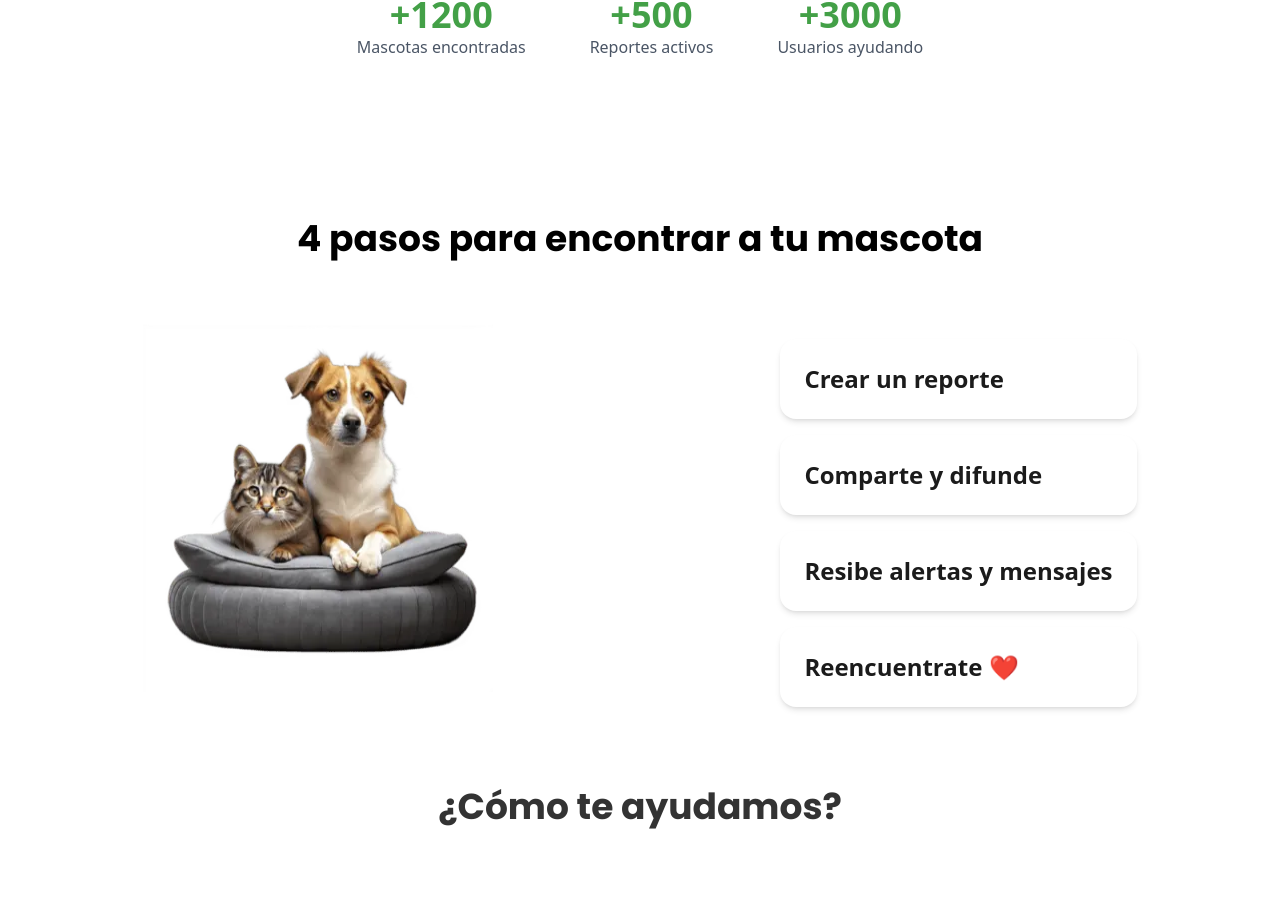
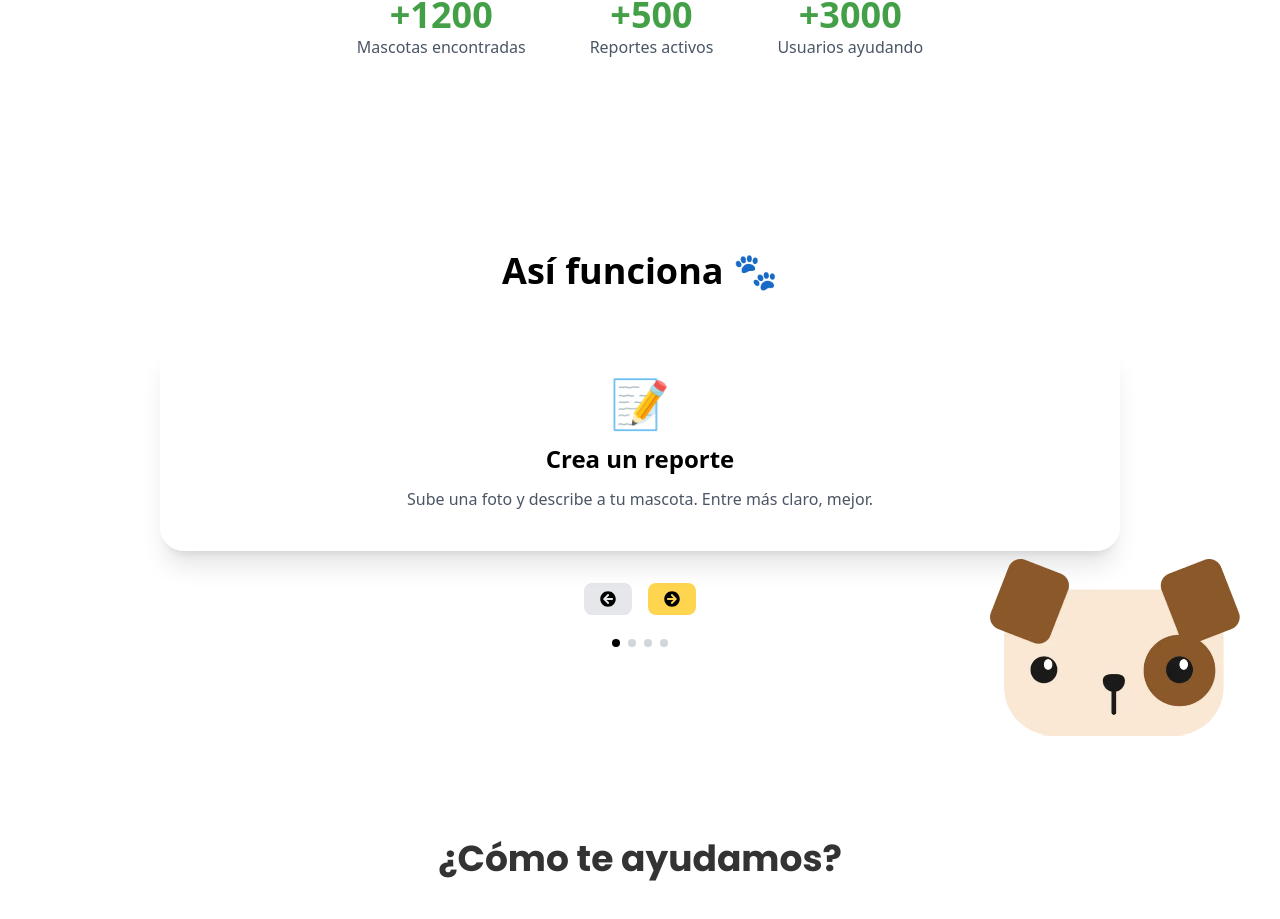
Before and after one commit to fernadev14/huella-de-regreso, a React (Vite) app: page / in a window 1280 px wide. Shown: the part 965-1884 px from the top of the page. Built offline with nearby package versions, Linux system fonts and the light colour scheme; no server answers.

Commit message:
cambio UI/UX FOurSteps, mas ifomotivo

```diff
--- a/package.json
+++ b/package.json
@@ -16,6 +16,7 @@
     "framer-motion": "^12.38.0",
     "react": "^19.1.1",
     "react-dom": "^19.1.1",
+    "react-icons": "^5.6.0",
     "react-router-dom": "^7.9.6",
     "tailwindcss": "^4.1.17"
   },
--- a/src/components/home/FourSteps.jsx
+++ b/src/components/home/FourSteps.jsx
@@ -1,57 +1,103 @@
-import imgDogAnimate from "../../assets/perrito-motion-fourSteps.webp";
-import { motion } from "framer-motion"
-import "../../styles/responsive.css"
+import { useState } from "react"
+import { motion, AnimatePresence } from "framer-motion"
+import imgDogAnimate from "../../assets/perrito-motion-fourSteps.webp"
+import { FaArrowCircleRight } from "react-icons/fa";
+import { FaArrowCircleLeft } from "react-icons/fa";
+
+const steps = [
+  {
+    title: "Crea un reporte",
+    desc: "Sube una foto y describe a tu mascota. Entre más claro, mejor.",
+    emoji: "📝"
+  },
+  {
+    title: "Difunde el reporte",
+    desc: "Comparte el enlace y deja que la comunidad te ayude.",
+    emoji: "📢"
+  },
+  {
+    title: "Recibe alertas",
+    desc: "Personas cercanas pueden avisarte si ven algo similar.",
+    emoji: "🔔"
+  },
+  {
+    title: "Reencuéntrate ❤️",
+    desc: "Coordina y vuelve a casa con tu mascota.",
+    emoji: "🐾"
+  }
+]
 
 const FourSteps = () => {
+    const [index, setIndex] = useState(0)
+
+    const next = () => setIndex((prev) => (prev + 1) % steps.length)
+    const prev = () => setIndex((prev) => (prev - 1 + steps.length) % steps.length)
+
   return (
-    <>
-        <h5 className="title-fourSteps text-4xl text-center mt-20">4 pasos para encontrar a tu mascota</h5>
-        <div className="Container-fourSteps flex mt-20 justify-around">
-            {/* <div className="img-fourSteps">
-                <img
-                    src={imgDogAnimate}
-                    alt="perrito animado-4-pasos"
-                    className="h-100 -mr-80"
-                />
-            </div> */}
+    <section className="py-28 text-center relative overflow-hidden">
 
-            {/* IMAGEN FLOTANTE */}
-            <motion.img
-              src={imgDogAnimate}
-              className="bottom-0 right-10 hidden md:block"
-              animate={{ y: [0, -20, 0] }}
-              transition={{ duration: 4, repeat: Infinity }}
-            />
+        <h2 className="text-4xl font-bold mb-12">
+            Así funciona 🐾
+        </h2>
 
-            <ul className="flex flex-col gap-4">
-                <li className="bg-white rounded-2xl p-6 shadow-md hover:shadow-xl transition hover:-translate-y-2">
-                    {/* <div className="bg-[#43A047] rounded-full w-8 h-8 flex items-center justify-center text-white font-bold">
-                        <span>1</span>
-                    </div> */}
-                    <h3 className="font-bold text-[#1b1b1b] text-2xl">Crear un reporte</h3>
-                </li>
-                <li className="bg-white rounded-2xl p-6 shadow-md hover:shadow-xl transition hover:-translate-y-2">
-                    {/* <div className="bg-[#43A047] rounded-full w-8 h-8 flex items-center justify-center text-white font-bold">
-                        <span>2</span>
-                    </div> */}
-                    <h3 className="font-bold text-[#1b1b1b] text-2xl">Comparte y difunde</h3>
-                </li>
-                <li className="bg-white rounded-2xl p-6 shadow-md hover:shadow-xl transition hover:-translate-y-2">
-                    {/* <div className="bg-[#43A047] rounded-full w-8 h-8 flex items-center justify-center text-white font-bold">
-                        <span>3</span>
-                    </div> */}
-                    <h3 className="font-bold text-[#1b1b1b] text-2xl">Resibe alertas y mensajes</h3>
-                </li>
-                <li className="bg-white rounded-2xl p-6 shadow-md hover:shadow-xl transition hover:-translate-y-2">
-                    {/* <div className="bg-[#43A047] rounded-full w-8 h-8 flex items-center justify-center text-white font-bold">
-                        <span>4</span>
-                    </div> */}
-                    <h3 className="font-bold text-[#1b1b1b] text-2xl">Reencuentrate ❤️</h3>
-                </li>
-            </ul>
+        {/* CARD */}
+        <div className="relative max-w-3/4 mx-auto">
+
+            <AnimatePresence mode="wait">
+                <motion.div
+                    key={index}
+                    initial={{ opacity: 0, x: 60 }}
+                    animate={{ opacity: 1, x: 0 }}
+                    exit={{ opacity: 0, x: -60 }}
+                    transition={{ duration: 0.4 }}
+                    className="bg-white/80 backdrop-blur-xl rounded-3xl p-10 shadow-xl"
+                >
+                    <div className="text-5xl mb-4">
+                        {steps[index].emoji}
+                    </div>
+
+                    <h3 className="text-2xl font-bold mb-3">
+                        {steps[index].title}
+                    </h3>
+
+                    <p className="text-gray-600">
+                        {steps[index].desc}
+                    </p>
+                </motion.div>
+            </AnimatePresence>
+
+            {/* CONTROLES */}
+            <div className="flex justify-center gap-4 mt-8">
+                <button onClick={prev} className="px-4 py-2 bg-gray-200 rounded-lg cursor-pointer hover:bg-[#FFD54F]">
+                    <FaArrowCircleLeft />
+                </button>
+                <button onClick={next} className="px-4 py-2 bg-[#FFD54F] rounded-lg cursor-pointer hover:bg-gray-200">
+                    <FaArrowCircleRight />
+                </button>
+            </div>
+
+            {/* INDICADORES */}
+            <div className="flex justify-center gap-2 mt-6">
+                {steps.map((_, i) => (
+                    <div
+                        key={i}
+                        className={`w-2 h-2 rounded-full ${
+                        i === index ? "bg-black" : "bg-gray-300"
+                        }`}
+                    />
+                ))}
+            </div>
         </div>
 
-    </>
+        {/* PERRO FLOTANTE */}
+        <motion.img
+            src={imgDogAnimate}
+            className="absolute bottom-2 right-10 w-62.5 hidden md:block"
+            animate={{ y: [0, -20, 0] }}
+            transition={{ duration: 4, repeat: Infinity }}
+        />
+
+    </section>
   )
 }
 
```
Also changed, not shown: src/assets/perrito-motion-fourSteps.webp, 1 other file (tests, documents, lock files or other folders).
